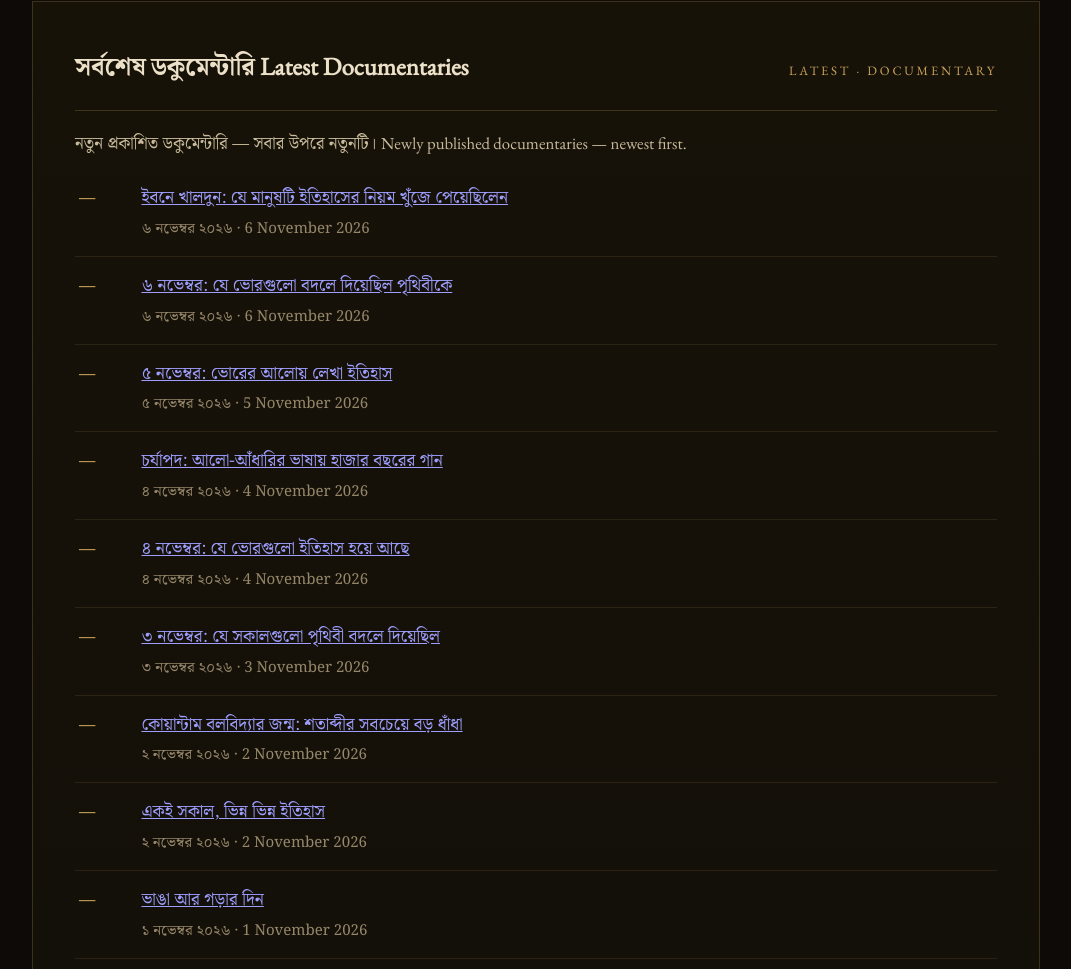
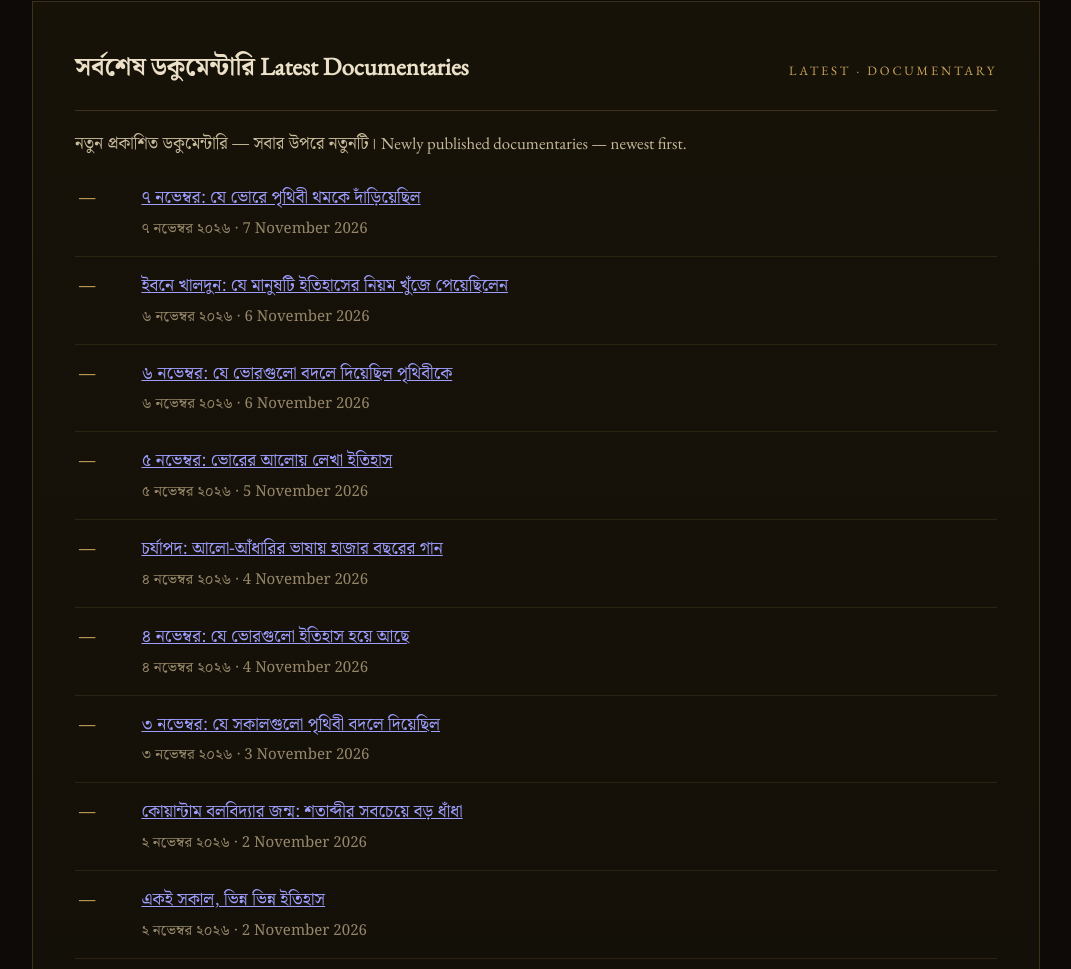
Before and after one commit to stkshbdorg-lab/md-sabbir-hossen, a plain HTML site: page index.html in a window 1280 px wide. Shown: the part 1895-2864 px from the top of the page, without its empty margins (104-1175 px from the left). Drawn offline with nearby package versions, Linux system fonts and the light colour scheme.

Commit message:
Add latest documentary: ৭ নভেম্বর — যে ভোরে পৃথিবী থমকে দাঁড়িয়েছিল (post 2026-11-07)

```diff
--- a/index.html
+++ b/index.html
@@ -337,6 +337,7 @@
       <div class="shelf-head"><h3>সর্বশেষ ডকুমেন্টারি <span class="en">Latest Documentaries</span></h3><span class="mark en">Latest · Documentary</span></div>
       <p>নতুন প্রকাশিত ডকুমেন্টারি — সবার উপরে নতুনটি। <span class="en">Newly published documentaries — newest first.</span></p>
       <ul class="entries">
+        <li><span class="idx">—</span><span class="ttl"><a href="https://docs.google.com/document/d/1uVpSqI20Lc9jHAZFjcEUsF0hj1fRWWTH3YOcNhH3uhs/edit?usp=drivesdk" target="_blank" rel="noopener">৭ নভেম্বর: যে ভোরে পৃথিবী থমকে দাঁড়িয়েছিল</a><small>৭ নভেম্বর ২০২৬ · 7 November 2026</small></span></li>
         <li><span class="idx">—</span><span class="ttl"><a href="https://docs.google.com/document/d/1sN610avmPCZrdQm5kWp0cd2JczgGG7DA96on3-u19MI/edit?usp=drivesdk" target="_blank" rel="noopener">ইবনে খালদুন: যে মানুষটি ইতিহাসের নিয়ম খুঁজে পেয়েছিলেন</a><small>৬ নভেম্বর ২০২৬ · 6 November 2026</small></span></li>
         <li><span class="idx">—</span><span class="ttl"><a href="https://docs.google.com/document/d/1u9CKVbPttNAEntkMebjNHD_GS5O-EJfa9Zit2sR4ek0/edit?usp=drivesdk" target="_blank" rel="noopener">৬ নভেম্বর: যে ভোরগুলো বদলে দিয়েছিল পৃথিবীকে</a><small>৬ নভেম্বর ২০২৬ · 6 November 2026</small></span></li>
         <li><span class="idx">—</span><span class="ttl"><a href="https://docs.google.com/document/d/1U6A9jJDlGhCBkLqm2pUH7zq4urwqKS6ocVADv06FogQ/edit?usp=drivesdk" target="_blank" rel="noopener">৫ নভেম্বর: ভোরের আলোয় লেখা ইতিহাস</a><small>৫ নভেম্বর ২০২৬ · 5 November 2026</small></span></li>
```
